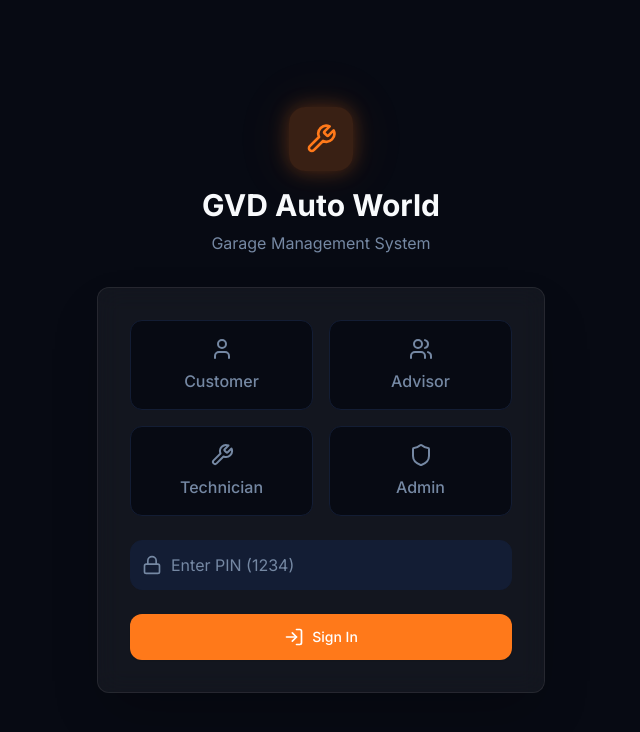
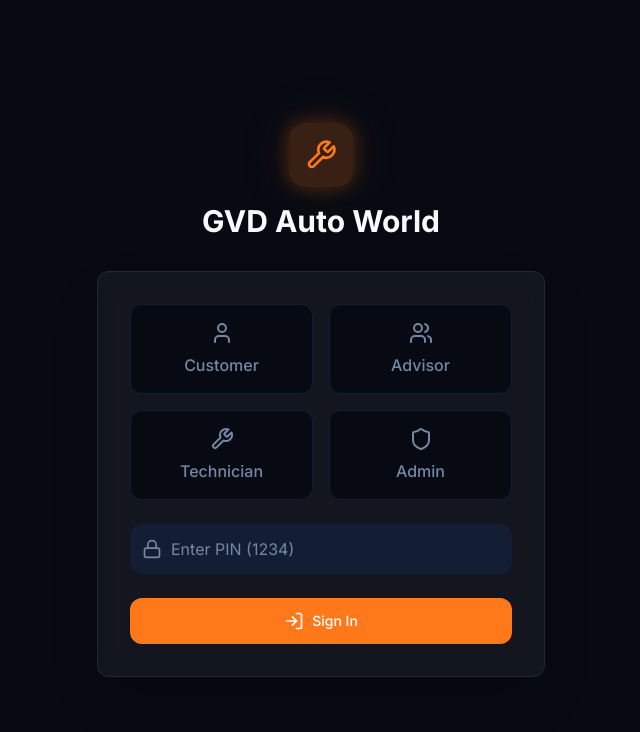
Before and after one commit to arunkum5/GVD, a React (Vite) app: page /login in a window 1280 px wide. Shown: the top 732 px of the page, without its empty margins (319-959 px from the left). Built offline with nearby package versions, Linux system fonts and the light colour scheme.

Commit message:
UI: Remove Garage Management System text

```diff
--- a/index.html
+++ b/index.html
@@ -5,7 +5,7 @@
     <link rel="icon" type="image/svg+xml" href="/icon.svg" />
     <meta name="viewport" content="width=device-width, initial-scale=1.0, viewport-fit=cover" />
     <meta name="theme-color" content="#0f172a" />
-    <meta name="description" content="GVD Auto World - Garage Management System" />
+    <meta name="description" content="GVD Auto World" />
     <meta name="apple-mobile-web-app-capable" content="yes" />
     <meta name="apple-mobile-web-app-status-bar-style" content="black-translucent" />
     <meta name="apple-mobile-web-app-title" content="GVD Auto" />
--- a/src/pages/LoginPage.tsx
+++ b/src/pages/LoginPage.tsx
@@ -42,8 +42,7 @@ export default function LoginPage() {
           <div className="mx-auto h-16 w-16 bg-primary/20 text-primary flex items-center justify-center rounded-2xl mb-4 shadow-lg glow-orange">
             <Wrench className="h-8 w-8" />
           </div>
-          <h2 className="text-3xl font-bold text-foreground">GVD Auto World</h2>
-          <p className="mt-2 text-muted-foreground">Garage Management System</p>
+          <h2 className="text-3xl font-bold text-foreground mt-4">GVD Auto World</h2>
         </div>
 
         <form onSubmit={handleLogin} className="mt-8 space-y-6 bg-card p-8 rounded-xl border shadow-2xl glass">
--- a/vite.config.ts
+++ b/vite.config.ts
@@ -12,7 +12,7 @@ export default defineConfig({
       manifest: {
         name: 'GVD Auto World',
         short_name: 'GVD Auto',
-        description: 'GVD Auto World — Garage Management System',
+        description: 'GVD Auto World',
         theme_color: '#0f172a',
         background_color: '#0f172a',
         display: 'standalone',
```
